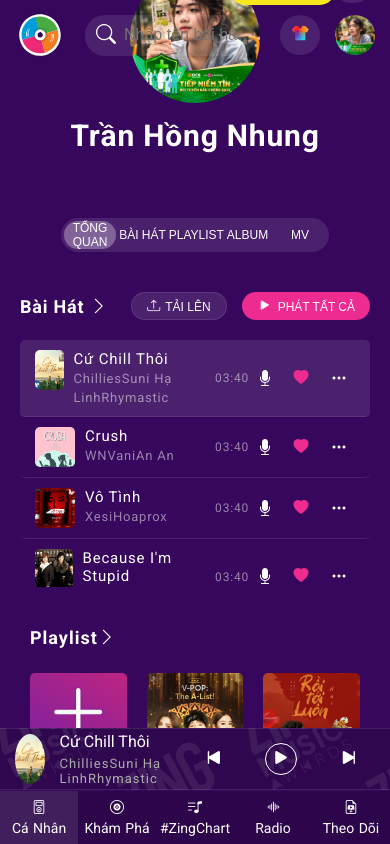
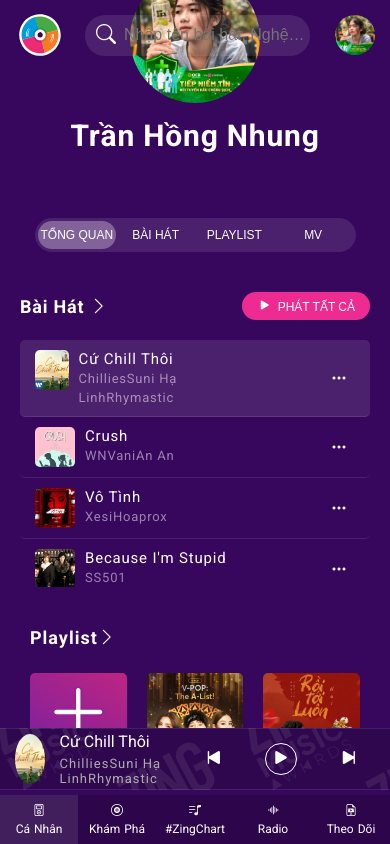
Before and after one commit to TruongDucNghia/Music_react-app, a React (Create React App) app in the folder my-app/: page / in a window 390 px wide. Built offline with nearby package versions, Linux system fonts and the light colour scheme; a web font is replaced by a local one.

Commit message:
feat: responsive mobile

```diff
--- a/my-app/src/App.css
+++ b/my-app/src/App.css
@@ -2413,7 +2413,10 @@
   text-decoration: none;
   padding: 8px 0px;
   font-weight: 400;
-  font-size: 14px;
+  font-size: 12px;
+}
+.charts_conatiner-content{
+  padding: 0;
 }
 .menu_mobile-ul a.active{
   background-color: #ffffff1a;
@@ -2468,7 +2471,10 @@
     margin-right: 10px;
   }
   .presonal_menu-btnItem{
-    flex: 0 0 20%;
+    flex: 0 0 25%;
+  }
+  .presonal_menu-items{
+    width: 90%;
   }
   .explore_boxItems-title h3{
     font-size: 18px;
--- a/my-app/src/components/Header.js
+++ b/my-app/src/components/Header.js
@@ -43,7 +43,7 @@
                 </ul>
             </div>
             <div className="header_body_nav">
-                <div className="header_item1">
+                <div className="header_item1 mobi-none">
                     <button>
                         <svg width={20} height={20} className="header__nav-icon" viewBox="0 0 20 20">
                             <defs>
--- a/my-app/src/components/Play.js
+++ b/my-app/src/components/Play.js
@@ -98,7 +98,7 @@
                 </div>
                 <audio src={songsIndex.path} id="audio" />
             </div>
-            <div className="app_play-full">
+            <div className="app_play-full mobi-none">
                 <div className="app_play-header">
                     <div className="app_play-logo">
                         <img src="https://zjs.zadn.vn/zmp3-desktop/releases/v1.5.4/static/media/icon_zing_mp3_60.f6b51045.svg" alt />
--- a/my-app/src/components/PlayList.js
+++ b/my-app/src/components/PlayList.js
@@ -16,14 +16,14 @@
             <span>{song.singer}</span>
           </div>
         </div>
-        <div className="presonal_item1-playList--itemCenter mobile-none">
+        <div className="presonal_item1-playList--itemCenter mobile-none mobi-none">
           <p>03:40</p>
         </div>
         <div className="presonal_item1-playList--itemRight">
-          <div className="charts_items-icon">
+          <div className="charts_items-icon mobi-none">
             <i className="bi bi-mic-fill" />
           </div>
-          <div className="charts_items-icon btn_love">
+          <div className="charts_items-icon btn_love mobi-none">
             <i className="bi bi-heart-fill" />
           </div>
           <div className="charts_items-icon mobile-none">
--- a/my-app/src/components/menuPresonal/tab1.js
+++ b/my-app/src/components/menuPresonal/tab1.js
@@ -8,8 +8,8 @@
                 <div className="presonal_item1-header">
                     <h3 className="presonal_item1-title">Bài Hát <i className="bi bi-chevron-right" />
                     </h3>
-                    <div className="presonal_item1-right">
-                        <button className="presonal_item1-btn">
+                    <div className="presonal_item1-right ">
+                        <button className="presonal_item1-btn mobi-none">
                             <i className="bi bi-upload" />
                             TẢI LÊN
                         </button>
--- a/my-app/src/page/Presonal.js
+++ b/my-app/src/page/Presonal.js
@@ -101,9 +101,9 @@
                                 </div>
                                 <p>Trần Hồng Nhung</p>
                             </div>
-                            <div className="presonal_content-vjp">
+                            <div className="presonal_content-vjp mobi-none">
                                 <button>MUA VIP NGAY</button>
-                                <button className='mobile-none mobi-none'>NHẬP CODE VIP</button>
+                                <button className='mobile-none '>NHẬP CODE VIP</button>
                                 <button className="logoutBtn">
                                     <i className="bi bi-three-dots" />
                                     <div className="logout">
@@ -118,7 +118,7 @@
                                 <button className="presonal_menu-btnItem active">TỔNG QUAN</button>
                                 <button className="presonal_menu-btnItem">BÀI HÁT</button>
                                 <button className="presonal_menu-btnItem">PLAYLIST</button>
-                                <button className="presonal_menu-btnItem">ALBUM</button>
+                                <button className="presonal_menu-btnItem mobi-none">ALBUM</button>
                                 <button className="presonal_menu-btnItem">MV</button>
                                 <button className="presonal_menu-btnItem mobi-none">NGHỆ SĨ</button>
                                 <button className="presonal_menu-btnItem mobile-none mobi-none">TẢI LÊN</button>
```
